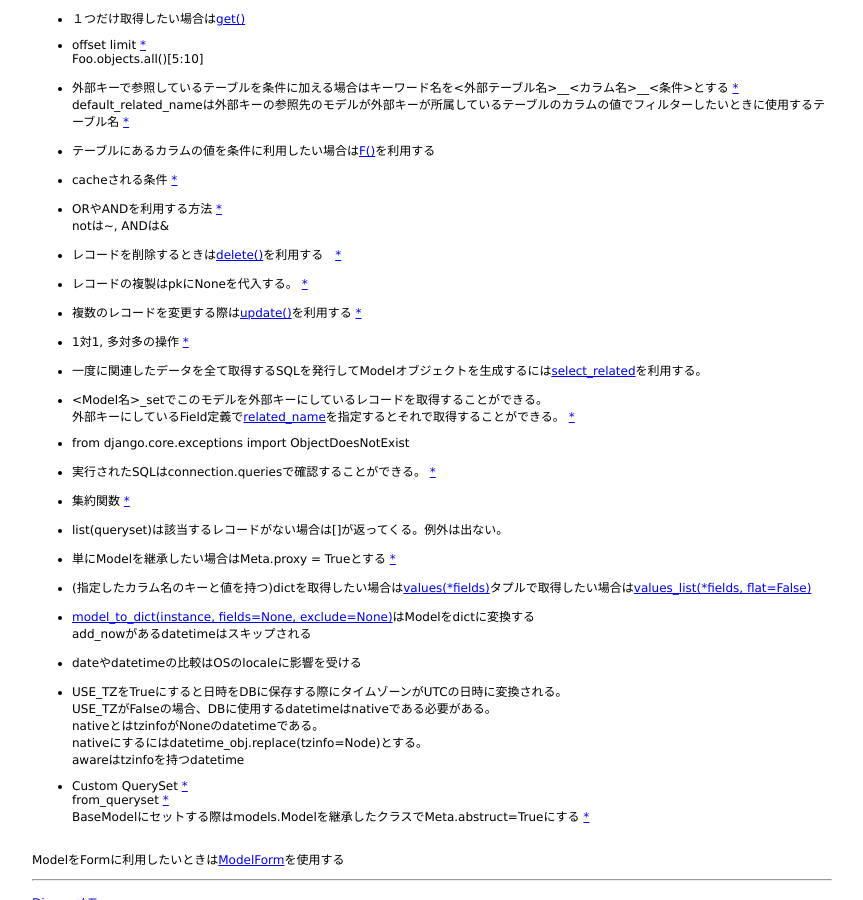
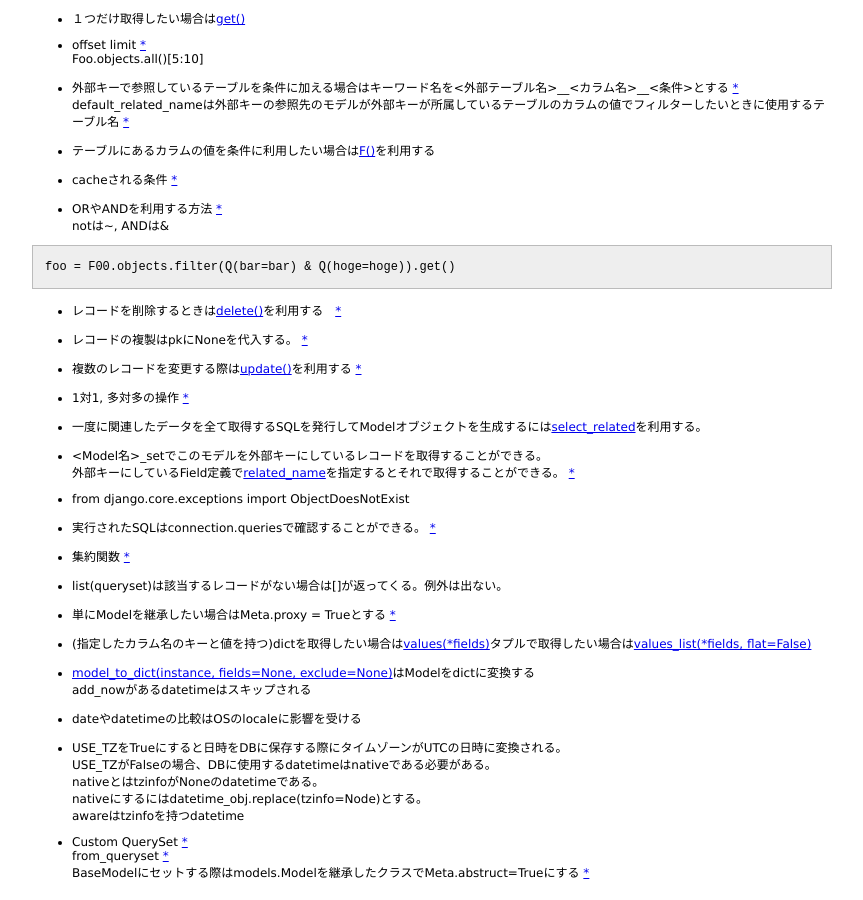
Before and after one commit to 38elements/38elements.github.com, a Jekyll site: the page built from _posts/2014-11-29-django-model.md, in a window 1280 px wide and 900 px high, scrolled down 1356 px. Shown: the whole window, without its empty margins (208-1071 px from the left). Built offline with Jekyll 4.4.1, drawn with Linux system fonts in a browser that asks for light colours.

Commit message:
Update 2014-11-29-django-model.md

````diff
--- a/_posts/2014-11-29-django-model.md
+++ b/_posts/2014-11-29-django-model.md
@@ -97,6 +97,10 @@ default_related_nameは外部キーの参照先のモデルが外部キーが所
 * ORやANDを利用する方法 [\*](https://docs.djangoproject.com/en/stable/topics/db/queries/#complex-lookups-with-q-objects)
 notは~, ANDは&
 
+```
+foo = F00.objects.filter(Q(bar=bar) & Q(hoge=hoge)).get()
+```
+
 * レコードを削除するときは[delete()](https://docs.djangoproject.com/en/stable/ref/models/instances/#django.db.models.Model.delete)を利用する　[\*](https://docs.djangoproject.com/en/1.7/topics/db/queries/#deleting-objects)
 
 * レコードの複製はpkにNoneを代入する。 [\*](https://docs.djangoproject.com/en/stable/topics/db/queries/#copying-model-instances)
````
